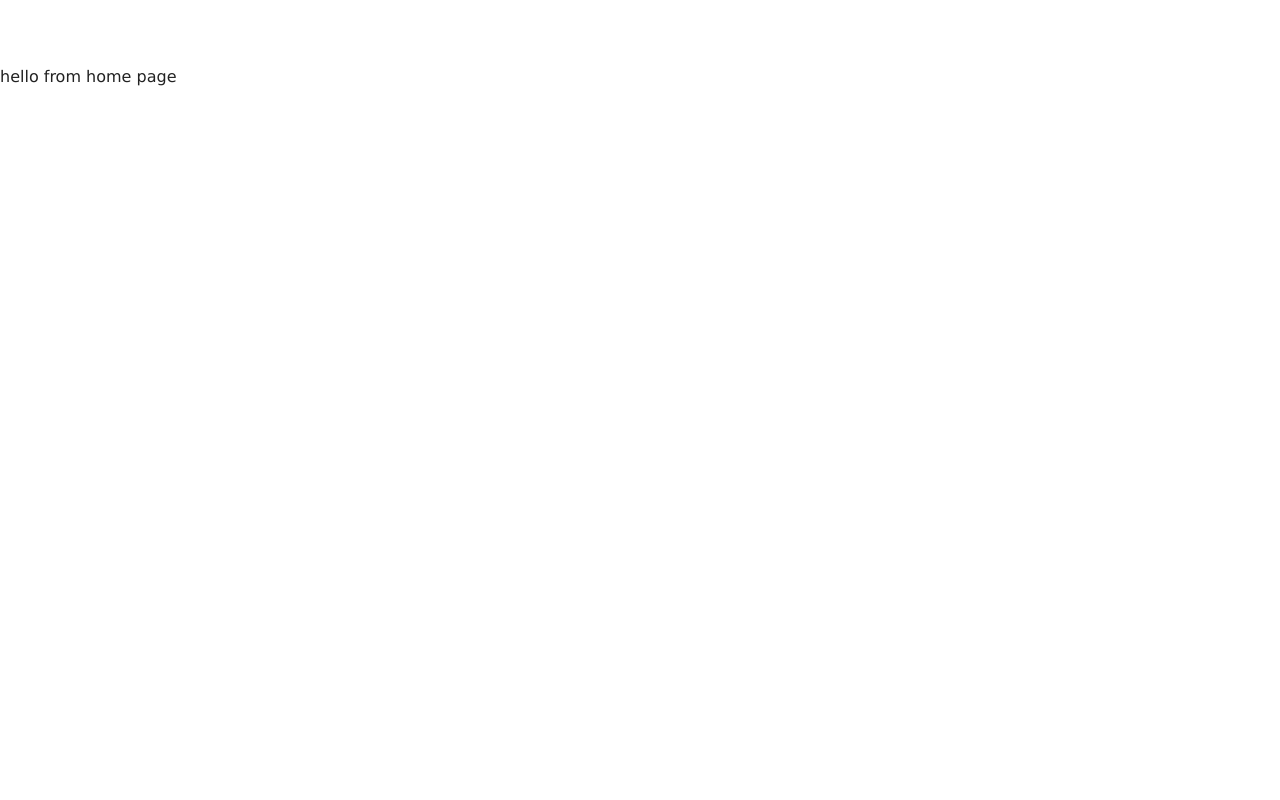
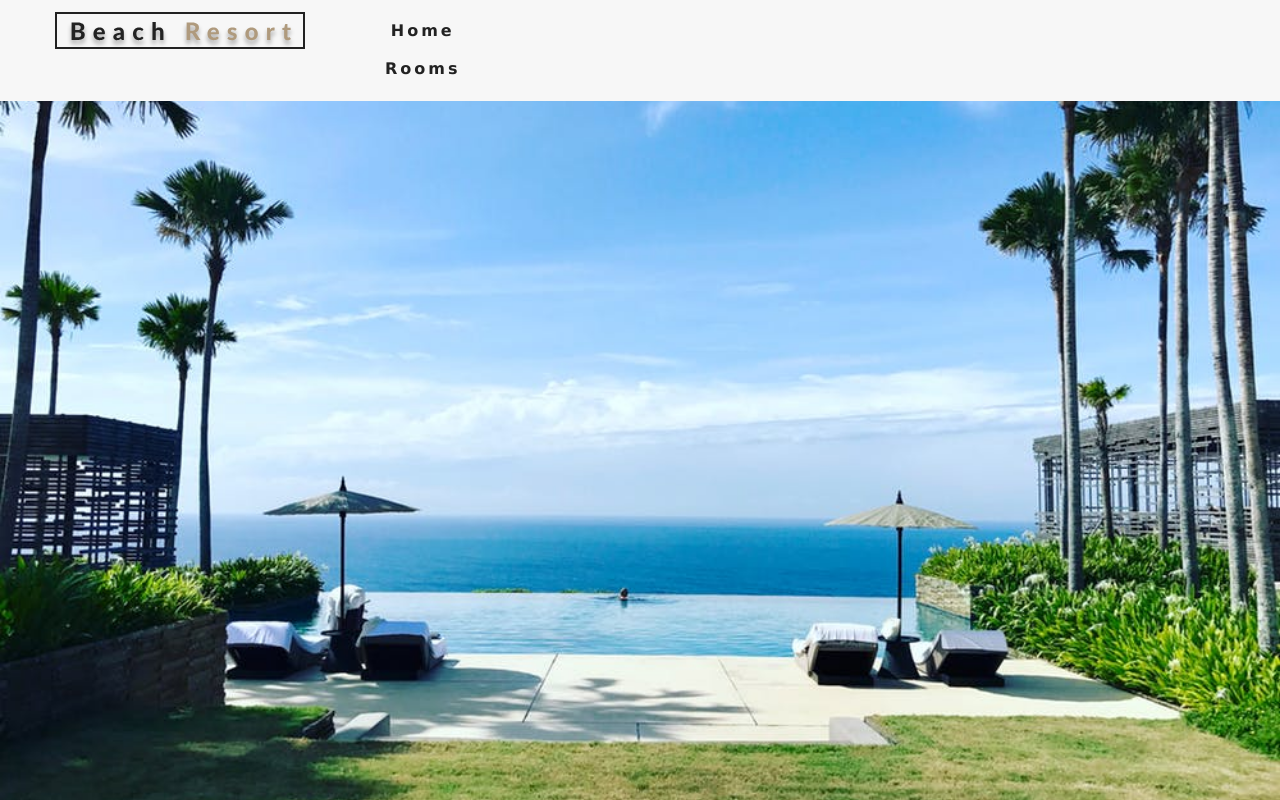
Before and after one commit to aorelhas/hotel-reservation, a React (Create React App) app: page / in a window 1280 px wide. Built offline with nearby package versions, Linux system fonts and the light colour scheme.

Commit message:
Route pages/components

```diff
--- a/src/App.css
+++ b/src/App.css
@@ -159,13 +159,13 @@
 .defaultHero,
 .roomsHero {
   min-height: calc(100vh - 66px);
-  background: url("./images/defaultBcg.jpeg") center/cover no-repeat;
+  background: url('./images/defaultBcg.jpeg') center/cover no-repeat;
   display: flex;
   align-items: center;
   justify-content: center;
 }
 .roomsHero {
-  background-image: url("./images/room-2.jpeg");
+  background-image: url('./images/room-2.jpeg');
   min-height: 60vh;
 }
 /* End of Hero */
--- a/src/App.js
+++ b/src/App.js
@@ -8,9 +8,12 @@
 
 import { Route, Switch } from 'react-router-dom';
 
+import Navbar from './components/Navbar';
+
 function App() {
   return (
     <>
+      <Navbar />
       <Switch>
         <Route exact path="/" component={Home} />
         <Route exact path="/rooms/" component={Rooms} />
--- /dev/null
+++ b/src/components/Hero.js
@@ -0,0 +1,9 @@
+import React from 'react';
+
+export default function Hero({ children, hero }) {
+  return <header className={hero}>{children}</header>;
+}
+
+Hero.defaultProps = {
+  hero: 'defaultHero',
+};
--- /dev/null
+++ b/src/components/Navbar.js
@@ -0,0 +1,42 @@
+import React, { Component } from 'react';
+import logo from '../images/logo.svg';
+import { FaAlignRight } from 'react-icons/fa';
+import { Link } from 'react-router-dom';
+
+export default class Navbar extends Component {
+  state = {
+    isOpen: false,
+  };
+  handleToggle = () => {
+    this.setState({ isOpen: !this.state.isOpen });
+  };
+
+  render() {
+    return (
+      <nav className="navbar">
+        <div className="nav-center">
+          <div className="nav-header">
+            <Link to="/">
+              <img src={logo} alt="Resort" />
+            </Link>
+            <button
+              type="button "
+              className="nav-btn"
+              onClick={this.handleToggle}
+            >
+              <FaAlignRight className="nav-icon" />
+            </button>
+          </div>
+          <ul
+            className={this.state.isOpen ? 'nav-links show-nav' : 'nav-links'}
+          >
+            <li>
+              <Link to="/">Home</Link>
+              <Link to="/rooms">Rooms</Link>
+            </li>
+          </ul>
+        </div>
+      </nav>
+    );
+  }
+}
--- a/src/pages/Home.js
+++ b/src/pages/Home.js
@@ -1,5 +1,6 @@
 import React from 'react';
+import Hero from '../components/Hero';
 
 export default function Home() {
-  return <div>hello from home page</div>;
+  return <Hero hero="defaultHero"></Hero>;
 }
--- a/src/pages/Rooms.js
+++ b/src/pages/Rooms.js
@@ -1,7 +1,8 @@
 import React from 'react';
+import Hero from '../components/Hero';
 
 export const Rooms = () => {
-  return <div>Rooms</div>;
+  return <Hero hero="roomsHero" />;
 };
 
 export default Rooms;
```
